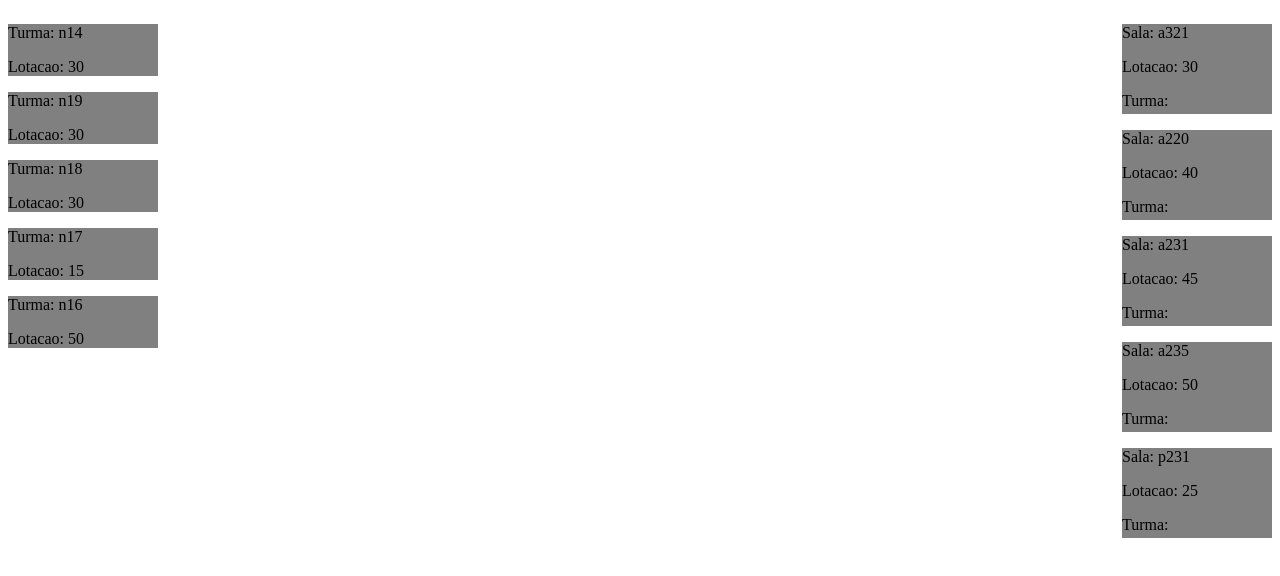
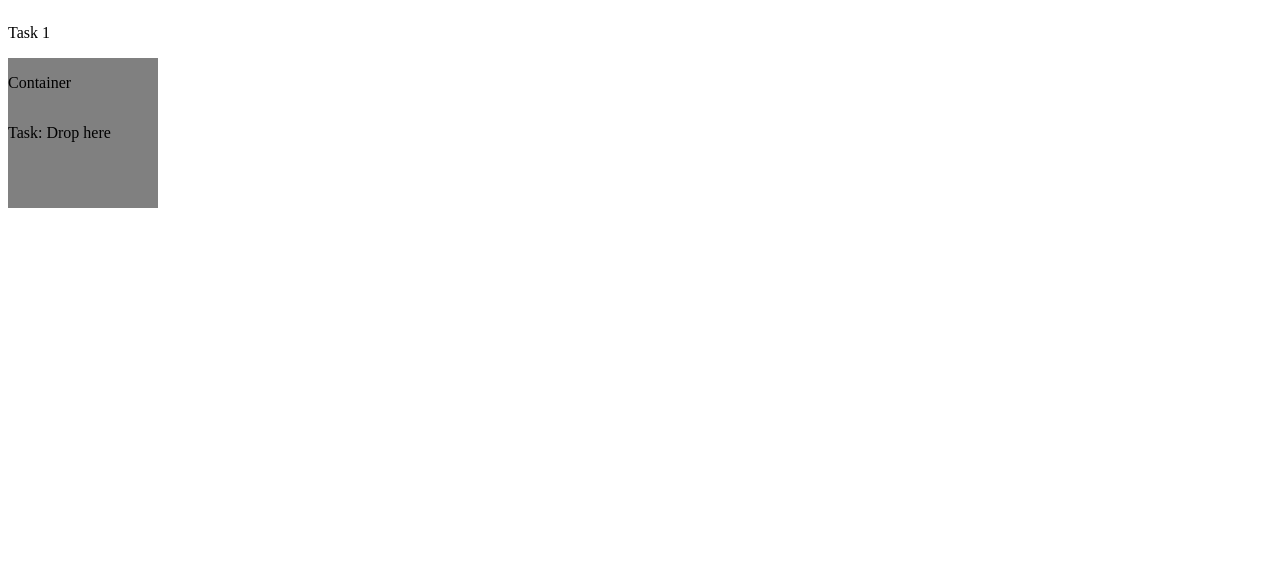
Before and after one commit to ferrarizaum/cce, a React (Create React App) app: page / in a window 1280 px wide. Shown: the top 576 px of the page. Built offline with nearby package versions, Linux system fonts and the light colour scheme.

Commit message:
app is now a todolist manager

```diff
--- /dev/null
+++ b/src/App.jsx
@@ -0,0 +1,12 @@
+import React from "react";
+import Home from "./pages/Home";
+
+const App = () => {
+  return (
+    <>
+      <Home />
+    </>
+  );
+};
+
+export default App;
--- /dev/null
+++ b/src/components/Box.jsx
@@ -0,0 +1,27 @@
+import React from "react";
+import { useDroppable } from "@dnd-kit/core";
+
+const Box = (props) => {
+  const { isOver, setNodeRef } = useDroppable({
+    id: "box",
+  });
+  const style = {
+    color: isOver ? "green" : undefined,
+    width: "150px",
+    height: "150px",
+    backgroundColor: "gray",
+  };
+
+  return (
+    <div ref={setNodeRef} style={style}>
+      <div style={{ display: "flex" }}>
+        <p>Container</p>
+      </div>
+      <div style={{ display: "flex" }}>
+        <p>Task: {props.children}</p>
+      </div>
+    </div>
+  );
+};
+
+export default Box;
--- a/src/components/Draggable.jsx
+++ b/src/components/Card.jsx
@@ -1,32 +1,29 @@
 import React from "react";
 import { useDraggable } from "@dnd-kit/core";
 
-export function Draggable(props) {
+const Card = (props) => {
   const { attributes, listeners, setNodeRef, transform } = useDraggable({
-    id: props.id,
+    id: "card",
   });
   const style = transform
     ? {
-        // Add display flex
+        display: "flex",
         width: "150px",
         transform: `translate3d(${transform.x}px, ${transform.y}px, 0)`,
-        backgroundColor: "gray", // Add background color gray
       }
     : {
-        // Add display flex
+        display: "flex",
         width: "150px",
-        backgroundColor: "gray", // Add background color gray
       };
 
   return (
     <div ref={setNodeRef} style={style} {...listeners} {...attributes}>
-      <div>
-        <p>Turma: {props.id}</p>
+      <div style={{ display: "flex" }}>
+        <p>Task 1</p>
       </div>
-      <div>
-        <p>Lotacao: {props.lotacao}</p>
-      </div>
-      <div>{props.children}</div>
+      <div style={{ display: "flex" }}>{props.children}</div>
     </div>
   );
-}
+};
+
+export default Card;
--- a/src/components/Droppable.jsx
+++ /dev/null
@@ -1,27 +0,0 @@
-import React from "react";
-import { useDroppable } from "@dnd-kit/core";
-
-export function Droppable(props) {
-  const { isOver, setNodeRef } = useDroppable({
-    id: props.id,
-  });
-
-  return (
-    <div
-      style={{
-        width: "150px",
-        height: "90px",
-        backgroundColor: isOver ? "green" : "gray",
-      }}
-      ref={setNodeRef}
-    >
-      <div>
-        <p>Sala: {props.id}</p>
-      </div>
-      <div>
-        <p>Lotacao: {props.lotacao}</p>
-      </div>
-      <div style={{ display: "flex" }}>Turma: {props.children}</div>
-    </div>
-  );
-}
--- a/src/index.jsx
+++ b/src/index.jsx
@@ -1,6 +1,6 @@
 import React from "react";
 import ReactDOM from "react-dom/client";
-import App from "./pages/App";
+import App from "./App";
 
 const root = ReactDOM.createRoot(document.getElementById("root"));
 root.render(
--- a/src/pages/App.jsx
+++ /dev/null
@@ -1,82 +0,0 @@
-import React, { useState } from "react";
-import { DndContext } from "@dnd-kit/core";
-import { Droppable } from "../components/Droppable";
-import { Draggable } from "../components/Draggable";
-
-const salas = [
-  { numero: "a321", lotacao: 30 },
-  { numero: "a220", lotacao: 40 },
-  { numero: "a231", lotacao: 45 },
-  { numero: "a235", lotacao: 50 },
-  { numero: "p231", lotacao: 25 },
-];
-
-const turmas = [
-  { numero: "n14", lotacao: 30 },
-  { numero: "n19", lotacao: 30 },
-  { numero: "n18", lotacao: 30 },
-  { numero: "n17", lotacao: 15 },
-  { numero: "n16", lotacao: 50 },
-];
-
-function App() {
-  const [salaTurmas, setSalaTurmas] = useState({});
-  const [errorMessage, setErrorMessage] = useState("");
-
-  function handleDragEnd(event) {
-    const { active, over } = event;
-    if (!over) return;
-
-    const turmaNumero = active.id;
-    const salaNumero = over.id;
-
-    const turma = turmas.find((t) => t.numero === turmaNumero);
-    const sala = salas.find((s) => s.numero === salaNumero);
-
-    if (turma.lotacao > sala.lotacao) {
-      setErrorMessage(
-        `The turma ${turmaNumero} has a bigger lotacao than the sala ${salaNumero}.`
-      );
-      return;
-    }
-
-    setSalaTurmas((prev) => ({
-      ...prev,
-      [salaNumero]: [turmaNumero],
-    }));
-
-    setErrorMessage("");
-  }
-
-  return (
-    <div style={{ display: "flex", justifyContent: "space-between" }}>
-      <DndContext onDragEnd={handleDragEnd}>
-        <div>
-          {errorMessage && <div style={{ color: "red" }}>{errorMessage}</div>}
-          {turmas.map((turma) => (
-            <Draggable
-              key={turma.numero}
-              id={turma.numero}
-              lotacao={turma.lotacao}
-            />
-          ))}
-        </div>
-        <div>
-          {salas.map((sala) => (
-            <Droppable
-              key={sala.numero}
-              id={sala.numero}
-              lotacao={sala.lotacao}
-            >
-              {salaTurmas[sala.numero]?.map((turmaNumero) => (
-                <div key={turmaNumero}>{turmaNumero}</div>
-              ))}
-            </Droppable>
-          ))}
-        </div>
-      </DndContext>
-    </div>
-  );
-}
-
-export default App;
--- /dev/null
+++ b/src/pages/Home.jsx
@@ -0,0 +1,31 @@
+import React, { useState } from "react";
+import { DndContext } from "@dnd-kit/core";
+import Card from "../components/Card";
+import Box from "../components/Box";
+
+let taskArray = [
+  {
+    id: 1,
+    name: "example",
+  },
+];
+
+const Home = () => {
+  const [isDropped, setIsDropped] = useState(false);
+  const draggableMarkup = <Card />;
+
+  return (
+    <DndContext onDragEnd={handleDragEnd}>
+      <Card></Card>
+      <Box>{isDropped ? draggableMarkup : "Drop here"}</Box>
+    </DndContext>
+  );
+
+  function handleDragEnd(event) {
+    if (event.over && event.over.id === "box") {
+      setIsDropped(true);
+    }
+  }
+};
+
+export default Home;
```
